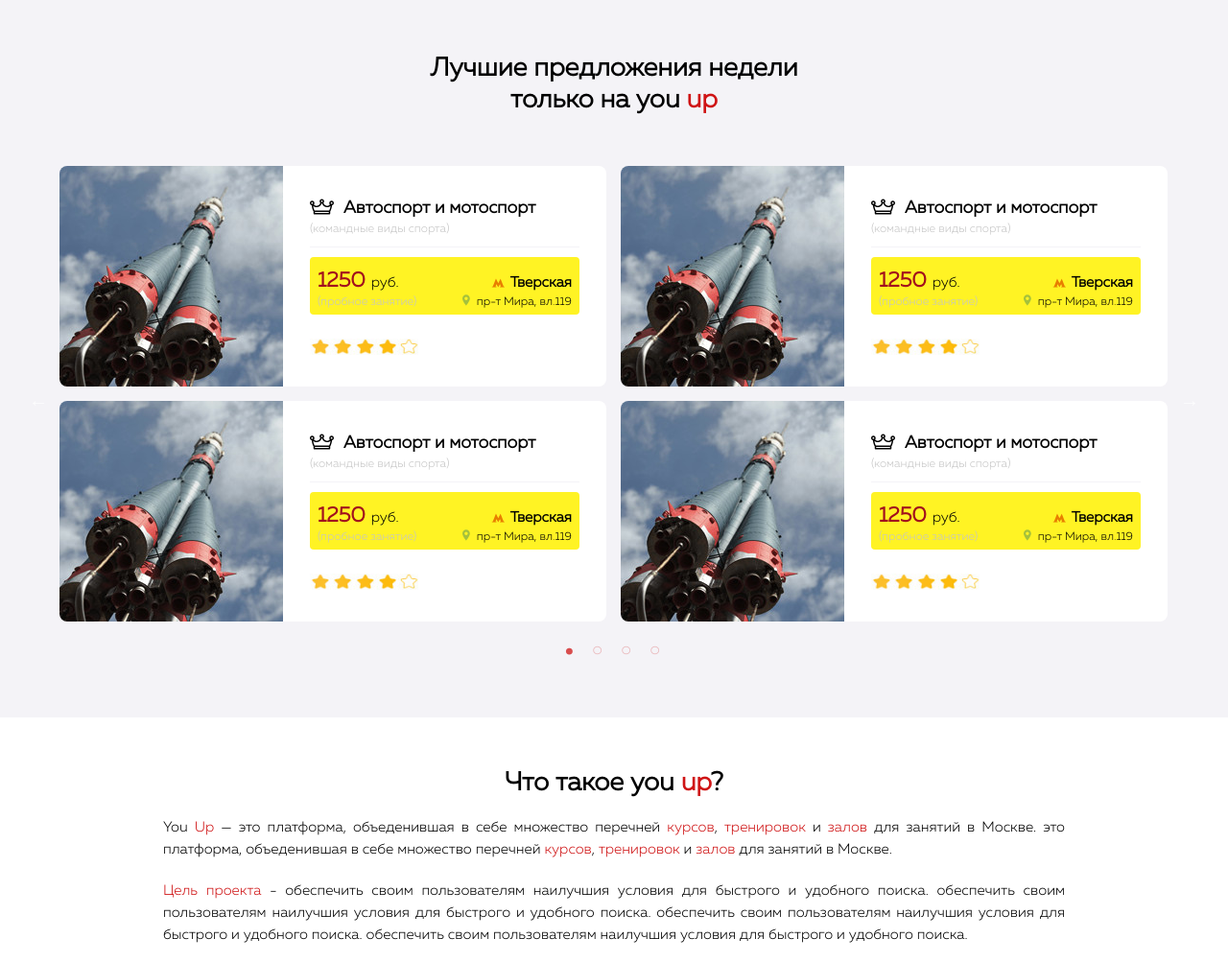
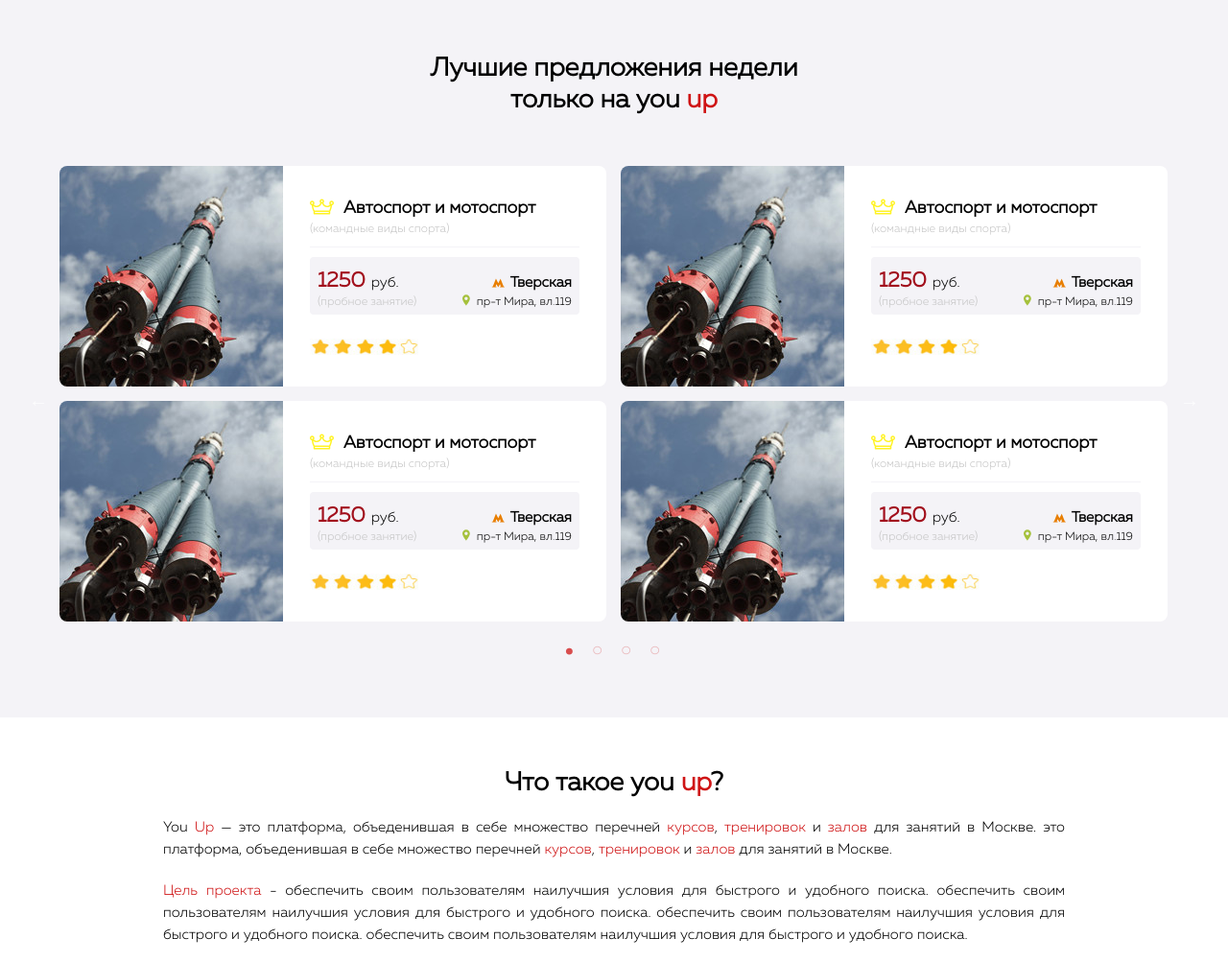
Before and after one commit to makhlukgod/-makhlukgod.github.io, a plain HTML site: page YouUp/index.html in a window 1280 px wide. Shown: the part 939-1942 px from the top of the page at 96% size. Drawn offline with Linux system fonts and the light colour scheme; a script that the page names is missing.

Commit message:
change css

```diff
--- a/YouUp/css/header.css
+++ b/YouUp/css/header.css
@@ -1055,6 +1055,10 @@ body .cards .cards_cours .cards_cours_description .cards_cours_title {
   border-bottom: 1px inset #f4f3f7;
 }
 
+body .cards .cards_cours .cards_cours_description .cards_cours_title svg {
+  fill: #fff324;
+}
+
 body .cards .cards_cours .cards_cours_description .cards_cours_title h4 {
   font-size: 18px;
 }
@@ -1077,7 +1081,7 @@ body .cards .cards_cours .cards_cours_description .cards_cours_center {
       grid-template-rows: 30px 14px;
   border-radius: 4px;
   padding: 8px;
-  background: #fff324;
+  background: #f4f3f7;
   -webkit-box-align: baseline;
       -ms-flex-align: baseline;
           align-items: baseline;
```
Also changed, not shown: 1 other file.
